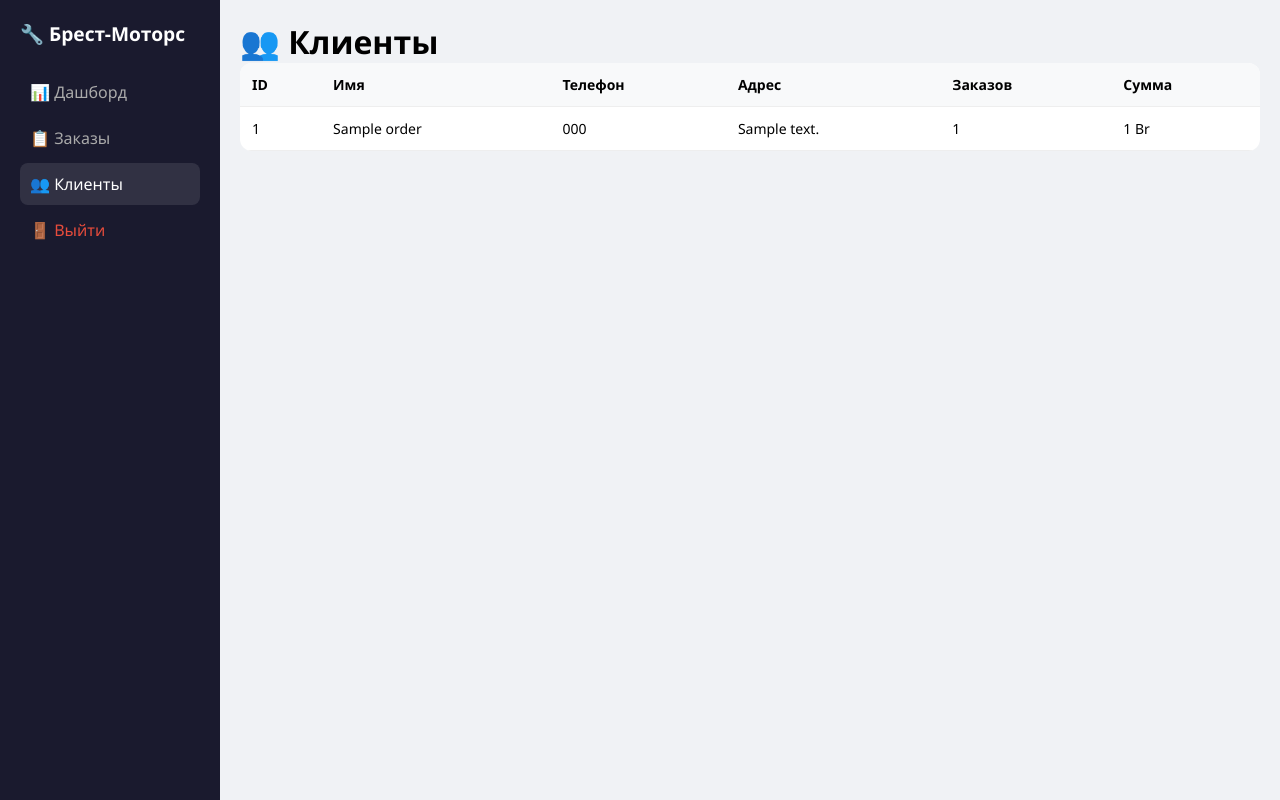
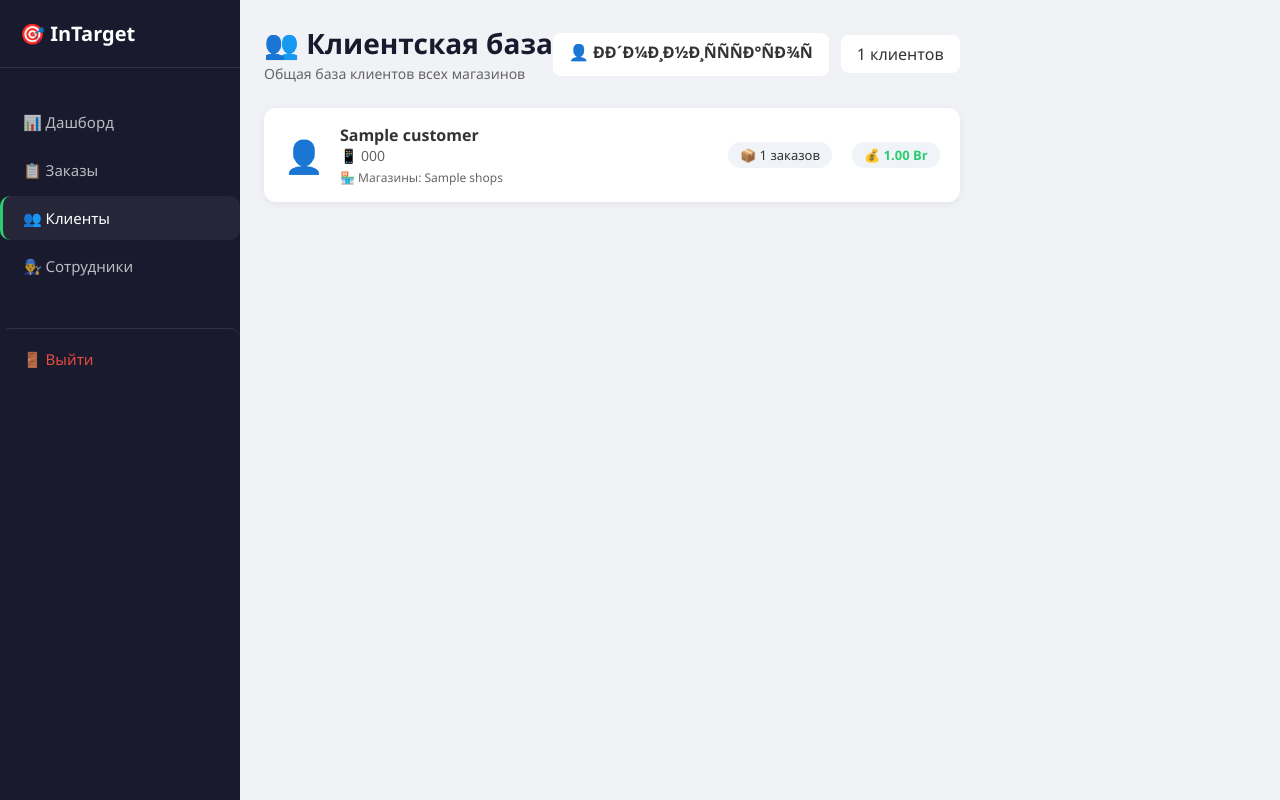
Before and after one commit to adiafterwalk88/brest-motors-site, a Flask app: page /clients in a window 1280 px wide. Run offline with Flask 3, Linux system fonts and the light colour scheme; the visitor is signed in with stand-in values (Sample User, id 1); a database or web service that is not in the repository returns one stand-in record (values such as "Sample title"); parts of the project's set-up code (start-up, migrations or seed data) failed here and were passed over; some libraries are stand-ins or nearby versions.

Commit message:
Update clients.html

```diff
--- a/website/templates/clients.html
+++ b/website/templates/clients.html
@@ -1,44 +1,91 @@
-<!DOCTYPE html>
-<html lang="ru">
-<head>
-    <meta charset="UTF-8">
-    <title>Клиенты | Брест-Моторс</title>
-    <style>
-        *{margin:0;padding:0;box-sizing:border-box}
-        body{font-family:'Segoe UI',sans-serif;background:#f0f2f5;display:flex}
-        .sidebar{width:220px;background:#1a1a2e;color:white;min-height:100vh;padding:20px}
-        .sidebar h2{font-size:1.2em;margin-bottom:24px}
-        .sidebar a{display:block;color:#aaa;text-decoration:none;padding:10px;border-radius:8px;margin-bottom:4px}
-        .sidebar a:hover,.sidebar a.active{background:rgba(255,255,255,.1);color:white}
-        .main{flex:1;padding:20px}
-        table{width:100%;border-collapse:collapse;background:white;border-radius:12px;overflow:hidden}
-        th,td{padding:12px;text-align:left;border-bottom:1px solid #eee;font-size:14px}
-        th{background:#f8f9fa}
-    </style>
-</head>
-<body>
+{% extends "base.html" %}
+
+{% block title %}Клиенты | InTarget Brest Motors{% endblock %}
+
+{% block extra_css %}
+<style>
+    .admin-layout { display: flex; min-height: 100vh; }
+    .sidebar { width: 240px; background: #1a1a2e; color: white; padding: 20px 0; position: fixed; height: 100vh; overflow-y: auto; }
+    .sidebar .logo { font-size: 20px; font-weight: 700; padding: 0 20px 20px; border-bottom: 1px solid rgba(255,255,255,0.1); display: flex; align-items: center; gap: 10px; }
+    .sidebar .menu { list-style: none; padding: 0; margin-top: 20px; }
+    .sidebar .menu a { display: flex; align-items: center; gap: 12px; padding: 12px 20px; color: rgba(255,255,255,0.7); text-decoration: none; transition: all .2s; border-left: 3px solid transparent; }
+    .sidebar .menu a:hover, .sidebar .menu a.active { background: rgba(255,255,255,0.05); color: white; border-left-color: #2ecc71; }
+    .sidebar .menu a.logout { margin-top: 40px; color: #e74c3c; border-top: 1px solid rgba(255,255,255,0.1); padding-top: 20px; }
+    .main-content { margin-left: 240px; flex: 1; padding: 24px; background: #f0f2f5; }
+    .page-header { display: flex; justify-content: space-between; align-items: center; margin-bottom: 24px; }
+    .page-header h1 { font-size: 28px; font-weight: 700; color: #1a1a2e; }
+
+    .client-card { background: white; border-radius: 12px; box-shadow: 0 2px 8px rgba(0,0,0,0.06); padding: 16px 20px; margin-bottom: 12px; display: flex; justify-content: space-between; align-items: center; transition: all .2s; }
+    .client-card:hover { transform: translateX(4px); box-shadow: 0 4px 12px rgba(0,0,0,0.1); }
+    .client-card .client-info { display: flex; align-items: center; gap: 16px; }
+    .client-card .client-icon { font-size: 32px; }
+    .client-card .client-name { font-weight: 600; font-size: 16px; }
+    .client-card .client-phone { color: #666; font-size: 14px; }
+    .client-card .client-stats { display: flex; gap: 20px; }
+    .client-card .client-stats span { background: #f0f4f8; padding: 4px 12px; border-radius: 20px; font-size: 13px; }
+    .client-card .client-stats .total { color: #2ecc71; font-weight: 700; }
+
+    .empty-state { text-align: center; padding: 40px; color: #999; background: white; border-radius: 12px; }
+    .empty-state .icon { font-size: 48px; }
+
+    @media (max-width: 768px) {
+        .sidebar { display: none; }
+        .main-content { margin-left: 0; }
+        .client-card { flex-direction: column; gap: 12px; text-align: center; }
+        .client-card .client-stats { justify-content: center; }
+    }
+</style>
+{% endblock %}
+
+{% block content %}
+<div class="admin-layout">
     <div class="sidebar">
-        <h2>🔧 Брест-Моторс</h2>
-        <a href="/">📊 Дашборд</a>
-        <a href="/orders">📋 Заказы</a>
-        <a href="/clients" class="active">👥 Клиенты</a>
-        <a href="/logout" style="color:#e74c3c">🚪 Выйти</a>
+        <div class="logo">🎯 InTarget</div>
+        <ul class="menu">
+            <li><a href="/">📊 Дашборд</a></li>
+            <li><a href="/orders">📋 Заказы</a></li>
+            <li><a href="/clients" class="active">👥 Клиенты</a></li>
+            <li><a href="/employee">👨‍🔧 Сотрудники</a></li>
+            <li><a href="/logout" class="logout">🚪 Выйти</a></li>
+        </ul>
     </div>
-    <div class="main">
-        <h1>👥 Клиенты</h1>
-        <table>
-            <tr><th>ID</th><th>Имя</th><th>Телефон</th><th>Адрес</th><th>Заказов</th><th>Сумма</th></tr>
-            {% for c in clients %}
-            <tr>
-                <td>{{ c.id }}</td>
-                <td>{{ c.name }}</td>
-                <td>{{ c.phone }}</td>
-                <td>{{ c.address }}</td>
-                <td>{{ c.order_count }}</td>
-                <td>{{ c.total_sum }} Br</td>
-            </tr>
+    <div class="main-content">
+        <div class="page-header">
+            <div>
+                <h1>👥 Клиентская база</h1>
+                <span style="color:#666;font-size:14px;">Общая база клиентов всех магазинов</span>
+            </div>
+            <div style="display:flex;gap:12px;align-items:center;">
+                <span style="background:white;padding:8px 16px;border-radius:8px;font-weight:600;">👤 {{ session.user_name }}</span>
+                <span style="background:white;padding:8px 16px;border-radius:8px;">{{ clients|length }} клиентов</span>
+            </div>
+        </div>
+
+        {% if clients %}
+            {% for client in clients %}
+            <div class="client-card">
+                <div class="client-info">
+                    <div class="client-icon">👤</div>
+                    <div>
+                        <div class="client-name">{{ client.customer }}</div>
+                        <div class="client-phone">📱 {{ client.phone }}</div>
+                        {% if client.shops %}
+                            <div style="font-size:12px;color:#666;margin-top:4px;">🏪 Магазины: {{ client.shops }}</div>
+                        {% endif %}
+                    </div>
+                </div>
+                <div class="client-stats">
+                    <span>📦 {{ client.total_orders }} заказов</span>
+                    <span class="total">💰 {{ "%.2f"|format(client.total_spent) }} Br</span>
+                </div>
+            </div>
             {% endfor %}
-        </table>
+        {% else %}
+            <div class="empty-state">
+                <div class="icon">📭</div>
+                <p>Нет клиентов</p>
+            </div>
+        {% endif %}
     </div>
-</body>
-</html>
+</div>
+{% endblock %}
```
